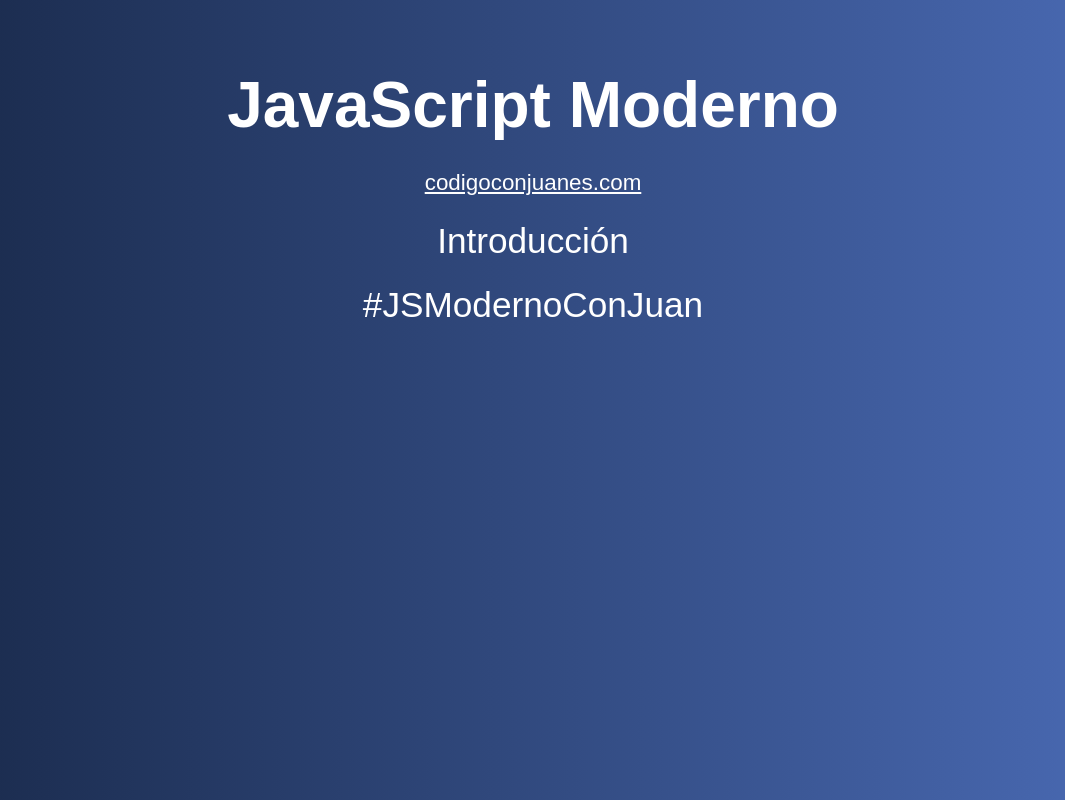
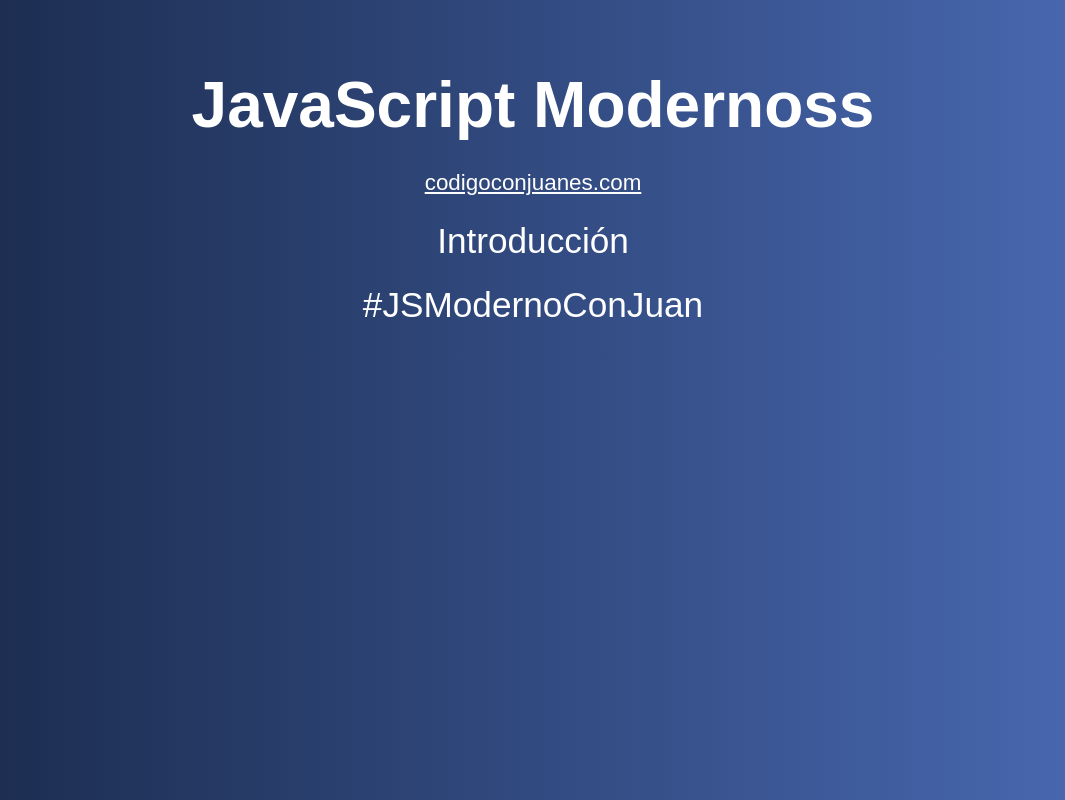
Before and after one commit to epsaav/GithubJS, a plain HTML site: page Curso JS Moderno/01-Introduccion/index.html in a window 1280 px wide. Shown: the whole page, without its empty margins (107-1172 px from the left). Drawn offline with Linux system fonts and the light colour scheme; a web font is replaced by a local one.

Commit message:
segundo commite

```diff
--- a/Curso JS Moderno/01-Introduccion/index.html
+++ b/Curso JS Moderno/01-Introduccion/index.html
@@ -9,7 +9,7 @@
 </head>
 <body>
     <div class="contenido">
-        <h1>JavaScript Moderno</h1>
+        <h1>JavaScript Modernoss</h1>
         <a href="http://www.codigoconjuan.com" target="_blank">codigoconjuanes.com</a>
         <p>Introducción</p>
         <p class="hashtag">#JSModernoConJuan</p>
```
